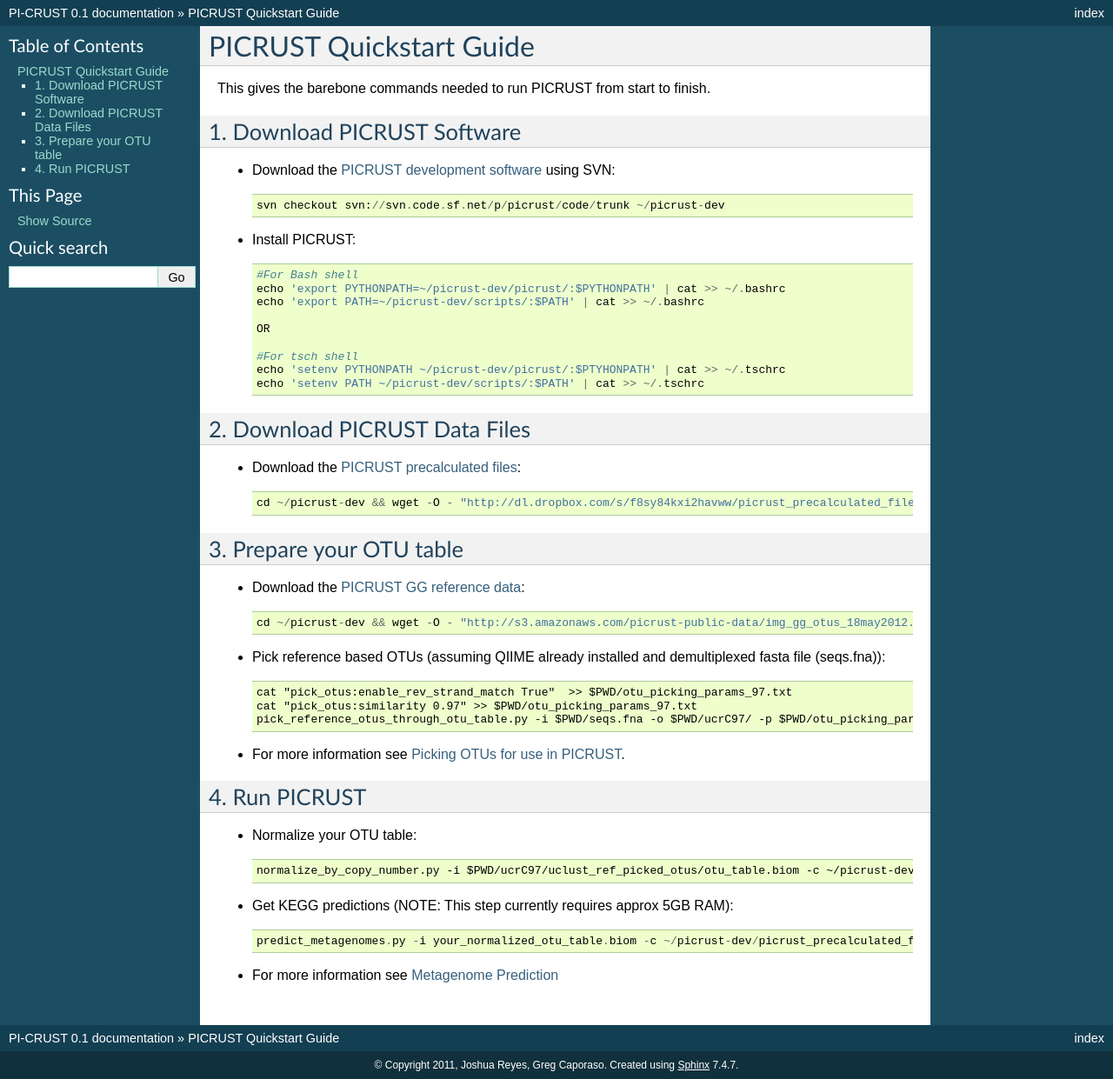
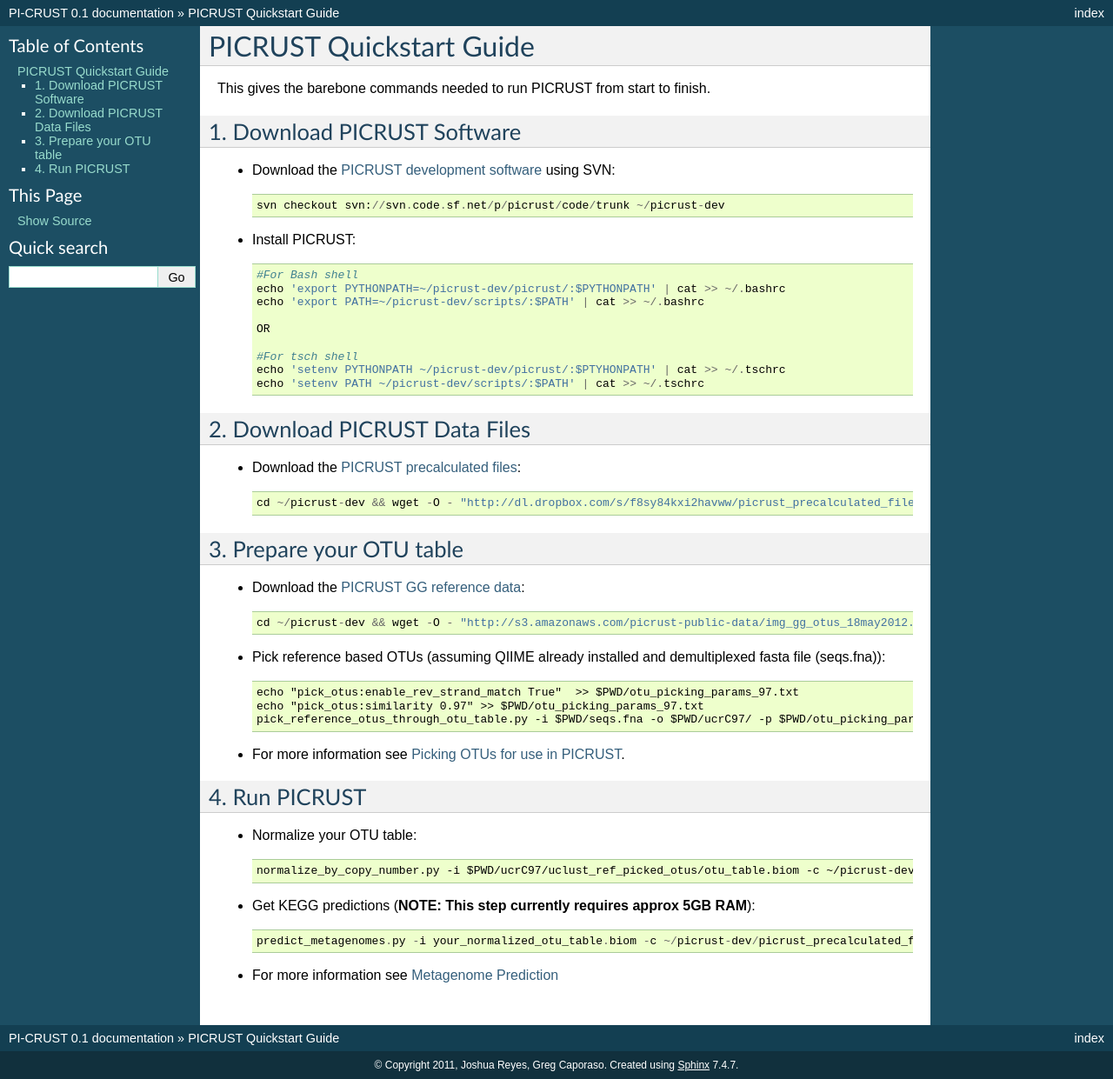
Before and after one commit to picrust/picrust, a Sphinx documentation site: the page built from doc/source/quickstart.rst, in a window 1280 px wide. Shown: the whole page at 87% size. Built offline with Sphinx 7.4.7, drawn with Linux system fonts in a browser that asks for light colours.

Commit message:
Small couple of fixes to documentation.

```diff
--- a/doc/source/quickstart.rst
+++ b/doc/source/quickstart.rst
@@ -42,8 +42,8 @@
 
 * Pick reference based OTUs (assuming QIIME already installed and demultiplexed fasta file (seqs.fna))::
 
-	cat "pick_otus:enable_rev_strand_match True"  >> $PWD/otu_picking_params_97.txt
-	cat "pick_otus:similarity 0.97" >> $PWD/otu_picking_params_97.txt
+	echo "pick_otus:enable_rev_strand_match True"  >> $PWD/otu_picking_params_97.txt
+	echo "pick_otus:similarity 0.97" >> $PWD/otu_picking_params_97.txt
 	pick_reference_otus_through_otu_table.py -i $PWD/seqs.fna -o $PWD/ucrC97/ -p $PWD/otu_picking_params_97.txt -r $PWD/img_gg_otus_18may2012/rep_set/97_otus_img_gg_18may2012.fasta
 
 * For more information see :ref:`otu_picking_tutorial`.
@@ -56,7 +56,7 @@
 
 	normalize_by_copy_number.py -i $PWD/ucrC97/uclust_ref_picked_otus/otu_table.biom -c ~/picrust-dev/picrust_precalculated_files/16S_acepic_predict_traits_97.biom.gz -o your_normalized_otu_table.biom
 
-* Get KEGG predictions (NOTE: This step currently requires approx 5GB RAM)::
+* Get KEGG predictions (**NOTE: This step currently requires approx 5GB RAM**)::
 
 	predict_metagenomes.py -i your_normalized_otu_table.biom -c ~/picrust-dev/picrust_precalculated_files/KEGG_acepic_predict_traits_97.biom.gz -o your_KEGG_predictions.biom
 
--- a/doc/source/tutorials/010_metagenome_prediction.rst
+++ b/doc/source/tutorials/010_metagenome_prediction.rst
@@ -78,6 +78,8 @@
 
 Input is the normalized OTU table created by :ref:`normalize_by_copy_number` and the PICRUST KEGG pre-calculated file (**KEGG_acepic_predict_traits_97.biom.gz**).
 
+(**NOTE: This step currently requires approx 5GB RAM**)
+
 Output is in `biom`_ format by default: ::
 
 	predict_metagenomes.py
```
